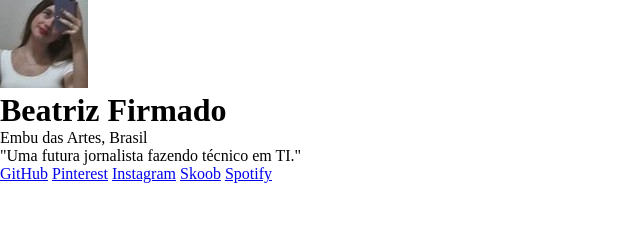
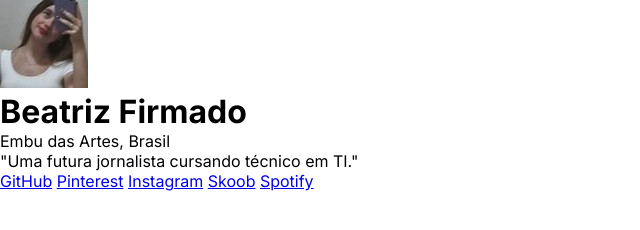
Before and after one commit to BeatrizFirmado11TIB/meus-links, a plain HTML site: page index.html in a window 1280 px wide. Shown: the whole page, without its empty margins (0-640 px from the left). Drawn offline with Linux system fonts and the light colour scheme.

Commit message:
fonte inter adicionada

```diff
--- a/index.html
+++ b/index.html
@@ -4,6 +4,9 @@
     <meta charset="UTF-8">
     <meta name="viewport" content="width=device-width, initial-scale=1.0">
     <link rel="stylesheet" href="style.css">
+    <link rel="preconnect" href="https://fonts.googleapis.com">
+    <link rel="preconnect" href="https://fonts.gstatic.com" crossorigin>
+    <link href="https://fonts.googleapis.com/css2?family=Inter:wght@100..900&display=swap" rel="stylesheet">
     <title>Meus links</title>
 </head>
 <body>
@@ -12,7 +15,7 @@
         <h1>Beatriz Firmado</h1>
         <p>Embu das Artes, Brasil</p>
 
-        <p>"Uma futura jornalista fazendo técnico em TI."</p>
+        <p>"Uma futura jornalista cursando técnico em TI."</p>
 
         <a href="https://github.com/BeatrizFirmado11TIB">GitHub</a>
         <a href="https://br.pinterest.com/firmadobeatriz/">Pinterest</a>
--- a/style.css
+++ b/style.css
@@ -2,5 +2,5 @@
     margin: 0;
     padding: 0;
     box-sizing: border-box;
-
+    font-family: "Inter", sans-serif;
 }
```
